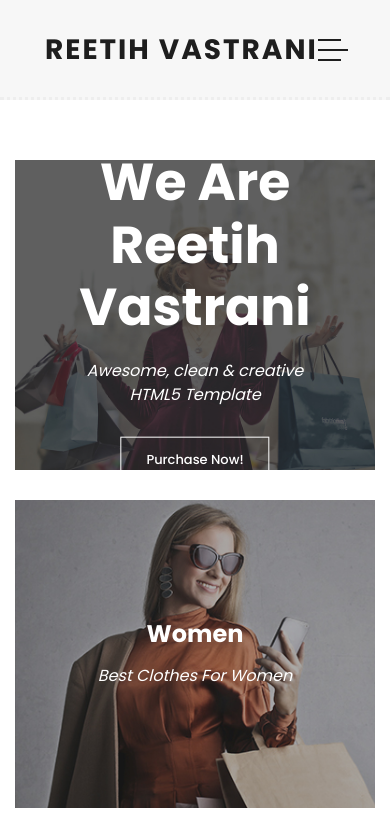
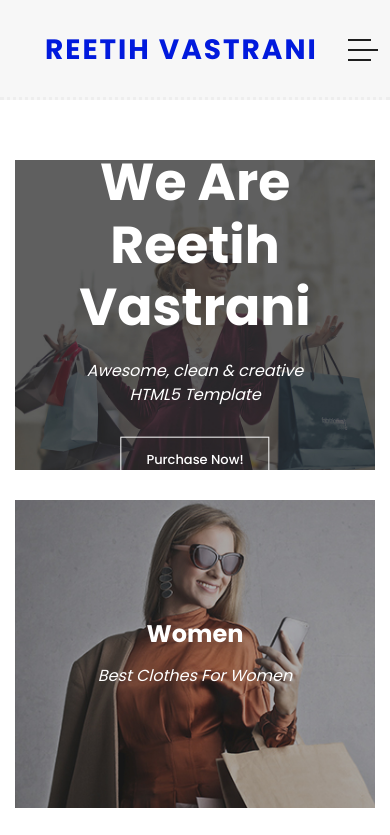
Before and after one commit to dhruvalacharya007/reetihvastrani.github.io, a plain HTML site: page index.html in a window 390 px wide. Shown: the top 835 px of the page. Drawn offline with Linux system fonts and the light colour scheme.

Commit message:
update
update css

```diff
--- a/assets/css/templatemo-hexashop.css
+++ b/assets/css/templatemo-hexashop.css
@@ -410,7 +410,7 @@ header
   height: 40px;
   text-indent: -9999em;
   z-index: 99;
-  right: 40px;
+  right: 10px;
   display: none;
 }
 
@@ -540,7 +540,7 @@ header
 
 @media (max-width: 767px) {
   .header-area .main-nav .logo {
-    color: #1e1e1e;
+    color: #011add;
   }
   .header-area.header-sticky .nav li a:hover,
   .header-area.header-sticky .nav li a.active {
```
